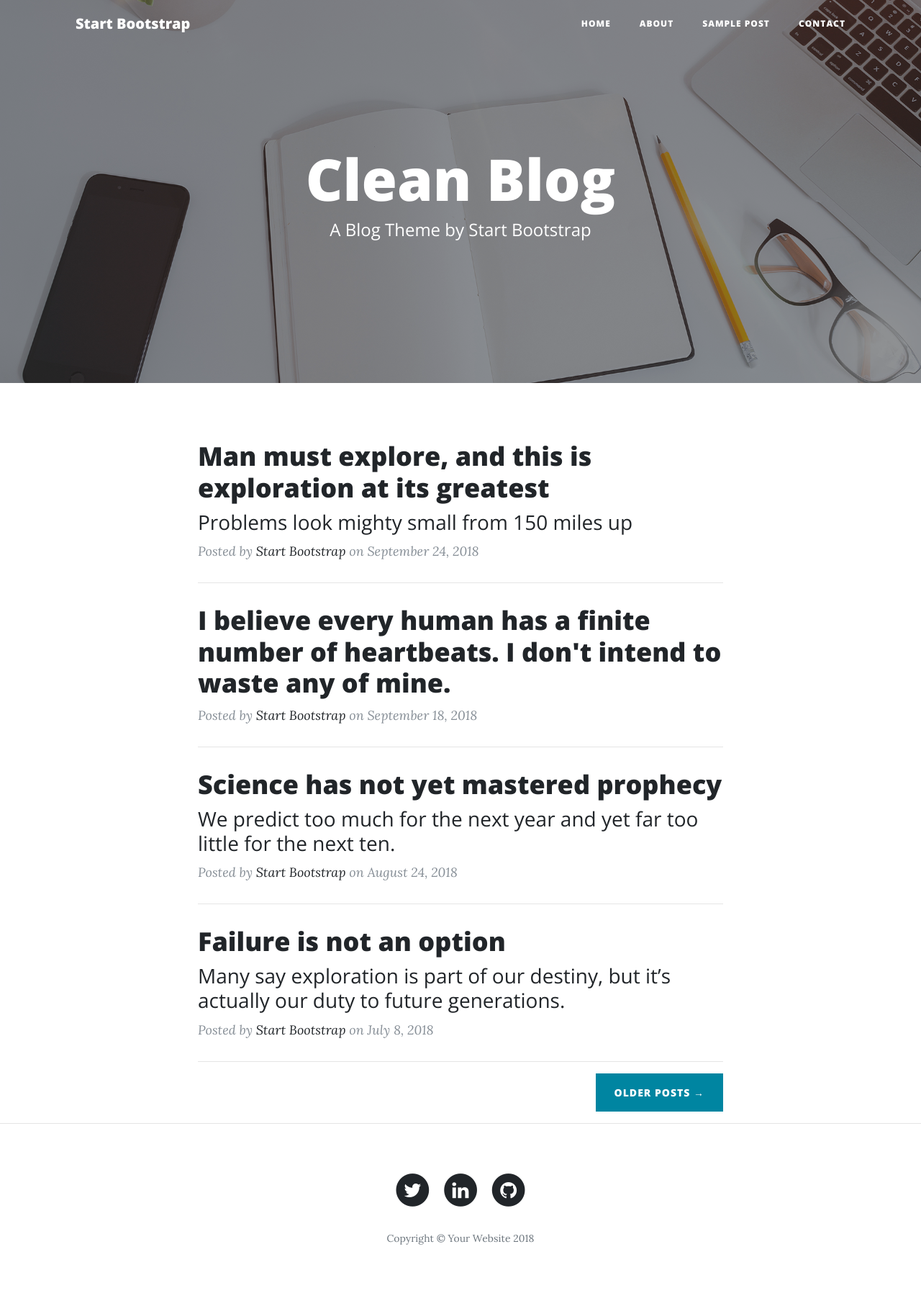
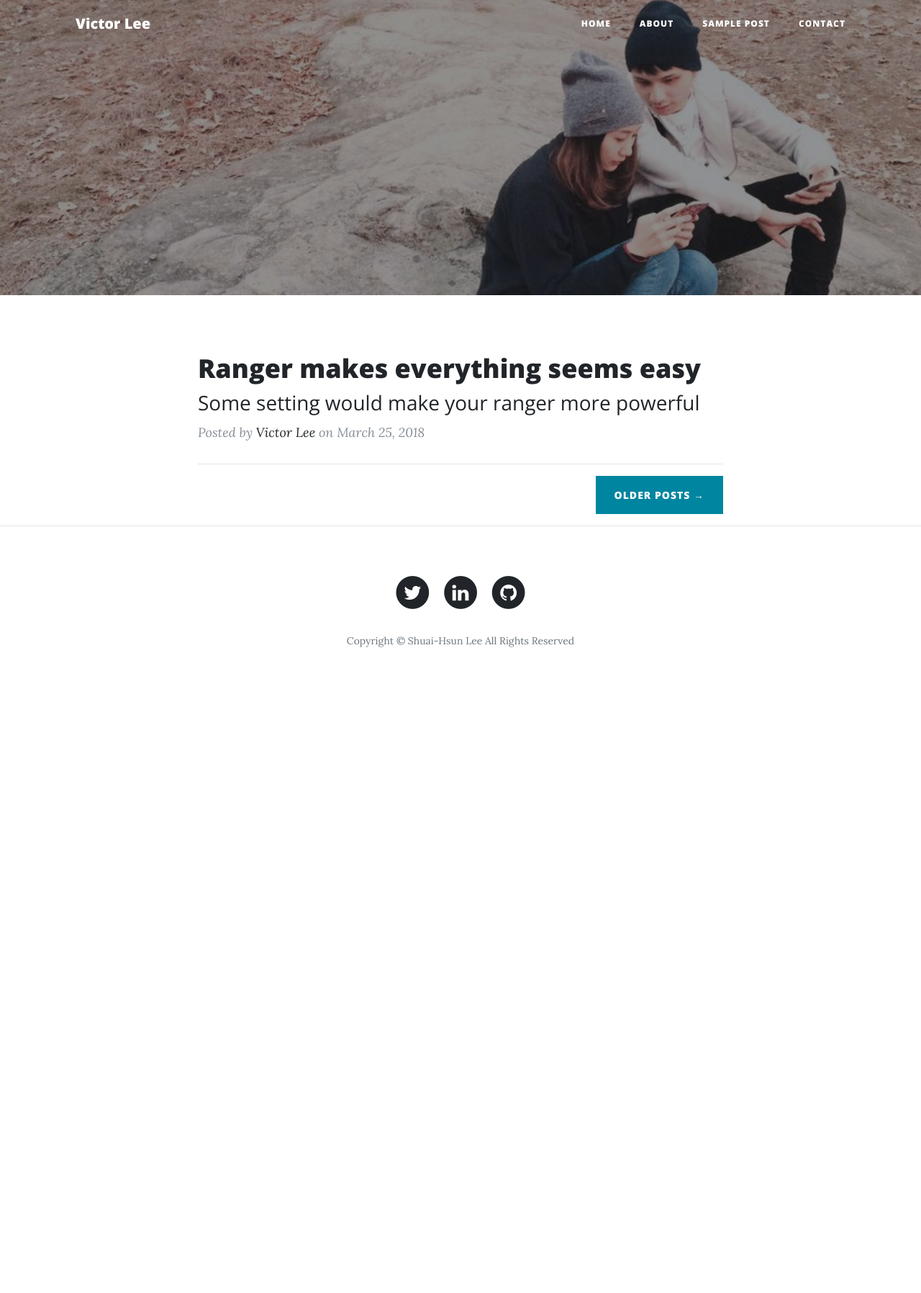
Before and after one commit to hellovictorlee/flask-website, a Flask app: page / in a window 1280 px wide. Shown: the whole page at 72% size. After the commit the page ends 899 px from the top, so only its background shows below. Run offline with Flask 2, Linux system fonts and the light colour scheme; some libraries are stand-ins or nearby versions.

Commit message:
modify: home page

```diff
--- a/templates/index.html
+++ b/templates/index.html
@@ -28,7 +28,7 @@
     <!-- Navigation -->
     <nav class="navbar navbar-expand-lg navbar-light fixed-top" id="mainNav">
       <div class="container">
-        <a class="navbar-brand" href="index.html">Start Bootstrap</a>
+        <a class="navbar-brand" href="index.html">Victor Lee</a>
         <button class="navbar-toggler navbar-toggler-right" type="button" data-toggle="collapse" data-target="#navbarResponsive" aria-controls="navbarResponsive" aria-expanded="false" aria-label="Toggle navigation">
           Menu
           <i class="fa fa-bars"></i>
@@ -53,14 +53,14 @@
     </nav>
 
     <!-- Page Header -->
-    <header class="masthead" style="background-image: url('static/startbootstrap-clean-blog-gh-pages/img/home-bg.jpg')">
+    <header class="masthead" style="background-image: url('static/startbootstrap-clean-blog-gh-pages/img/love.jpg')">
       <div class="overlay"></div>
       <div class="container">
         <div class="row">
           <div class="col-lg-8 col-md-10 mx-auto">
             <div class="site-heading">
-              <h1>Clean Blog</h1>
-              <span class="subheading">A Blog Theme by Start Bootstrap</span>
+              <h1></h1>
+              <span class="subheading"></span>
             </div>
           </div>
         </div>
@@ -74,54 +74,15 @@
           <div class="post-preview">
             <a href="post.html">
               <h2 class="post-title">
-                Man must explore, and this is exploration at its greatest
+                Ranger makes everything seems easy
               </h2>
               <h3 class="post-subtitle">
-                Problems look mighty small from 150 miles up
+                Some setting would make your ranger more powerful
               </h3>
             </a>
             <p class="post-meta">Posted by
-              <a href="#">Start Bootstrap</a>
-              on September 24, 2018</p>
-          </div>
-          <hr>
-          <div class="post-preview">
-            <a href="post.html">
-              <h2 class="post-title">
-                I believe every human has a finite number of heartbeats. I don't intend to waste any of mine.
-              </h2>
-            </a>
-            <p class="post-meta">Posted by
-              <a href="#">Start Bootstrap</a>
-              on September 18, 2018</p>
-          </div>
-          <hr>
-          <div class="post-preview">
-            <a href="post.html">
-              <h2 class="post-title">
-                Science has not yet mastered prophecy
-              </h2>
-              <h3 class="post-subtitle">
-                We predict too much for the next year and yet far too little for the next ten.
-              </h3>
-            </a>
-            <p class="post-meta">Posted by
-              <a href="#">Start Bootstrap</a>
-              on August 24, 2018</p>
-          </div>
-          <hr>
-          <div class="post-preview">
-            <a href="post.html">
-              <h2 class="post-title">
-                Failure is not an option
-              </h2>
-              <h3 class="post-subtitle">
-                Many say exploration is part of our destiny, but it’s actually our duty to future generations.
-              </h3>
-            </a>
-            <p class="post-meta">Posted by
-              <a href="#">Start Bootstrap</a>
-              on July 8, 2018</p>
+              <a href="https://www.linkedin.com/in/shuaihsunlee">Victor Lee</a>
+              on March 25, 2018</p>
           </div>
           <hr>
           <!-- Pager -->
@@ -165,7 +126,7 @@
                 </a>
               </li>
             </ul>
-            <p class="copyright text-muted">Copyright &copy; Your Website 2018</p>
+            <p class="copyright text-muted">Copyright &copy; Shuai-Hsun Lee All Rights Reserved</p>
           </div>
         </div>
       </div>
```
Also changed, not shown: static/startbootstrap-clean-blog-gh-pages/img/about-bg.jpg (deleted), static/startbootstrap-clean-blog-gh-pages/img/contact-bg.jpg (deleted), static/startbootstrap-clean-blog-gh-pages/img/home-bg.jpg (deleted), static/startbootstrap-clean-blog-gh-pages/img/love.jpg (added), static/startbootstrap-clean-blog-gh-pages/img/post-bg.jpg (deleted), static/startbootstrap-clean-blog-gh-pages/img/post-sample-image.jpg (deleted).
